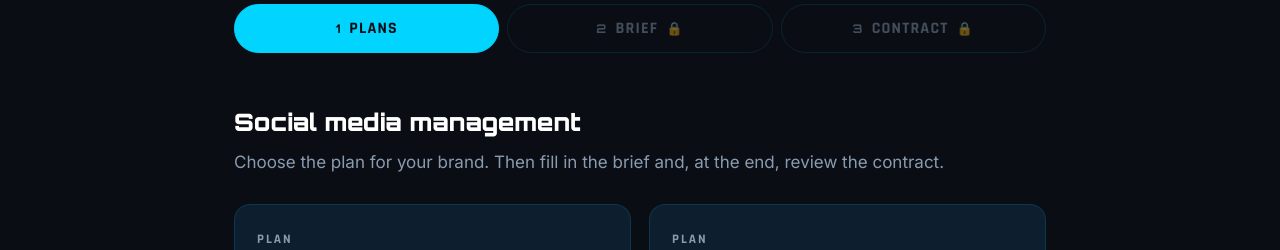
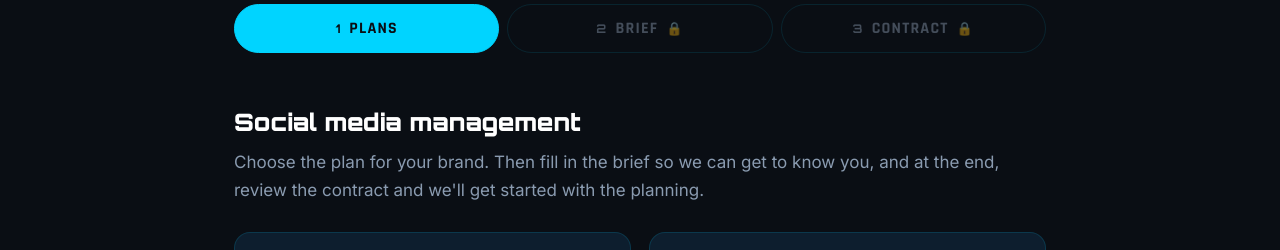
Before and after one commit to AreDigital/area-digital, a plain HTML site: page cliente.html in a window 1280 px wide. Shown: the part 220-470 px from the top of the page. Drawn offline with Linux system fonts and the light colour scheme; no server answers.

Commit message:
Suavizar el texto de planes (quitar tono de presion de pago)
Co-Authored-By: Claude Sonnet 5 <noreply@anthropic.com>
Claude-Session: https://claude.ai/code/session_01BxGnTFxkez5adHT11pcY9k

```diff
--- a/cliente.html
+++ b/cliente.html
@@ -269,7 +269,7 @@
     <!-- ============ PESTAÑA 1: PLANES ============ -->
     <div class="tab-panel" id="tab-planes">
       <h2 class="panel-title" data-i18n="plans.title">Manejo de redes sociales</h2>
-      <p class="panel-sub" data-i18n="plans.sub">Elige el plan para tu marca. Después llenas el brief y, al final, revisas el contrato.</p>
+      <p class="panel-sub" data-i18n="plans.sub">Elige el plan para tu marca. Después llenas el brief para que te conozcamos y, al final, revisas el contrato y arrancamos con la planeación.</p>
 
       <div class="plans" id="plansWrap"></div>
 
@@ -540,7 +540,7 @@
     'page.copy':'&copy; 2024 Área Digital | All rights reserved.',
     'tab.plans':'Plans', 'tab.brief':'Brief', 'tab.contract':'Contract',
     'plans.title':'Social media management',
-    'plans.sub':'Choose the plan for your brand. Then fill in the brief and, at the end, review the contract.',
+    'plans.sub':'Choose the plan for your brand. Then fill in the brief so we can get to know you, and at the end, review the contract and we\'ll get started with the planning.',
     'plans.addon':'<strong>Optional add-on (any plan):</strong> if you want Gemini Pro, we include it for <span id="addonPriceDisplay">$50,000</span> more per month, while you work with us and the Google promotion is active.',
     'plans.contentT':'About the content',
     'plans.contentP':'For your brand to build credibility, we work with your own material: photos, videos and logo. In some cases we use artificial intelligence, but we always make sure the content feels like your brand.',
```
Also changed, not shown: contrato.html (+2 -2 lines).
